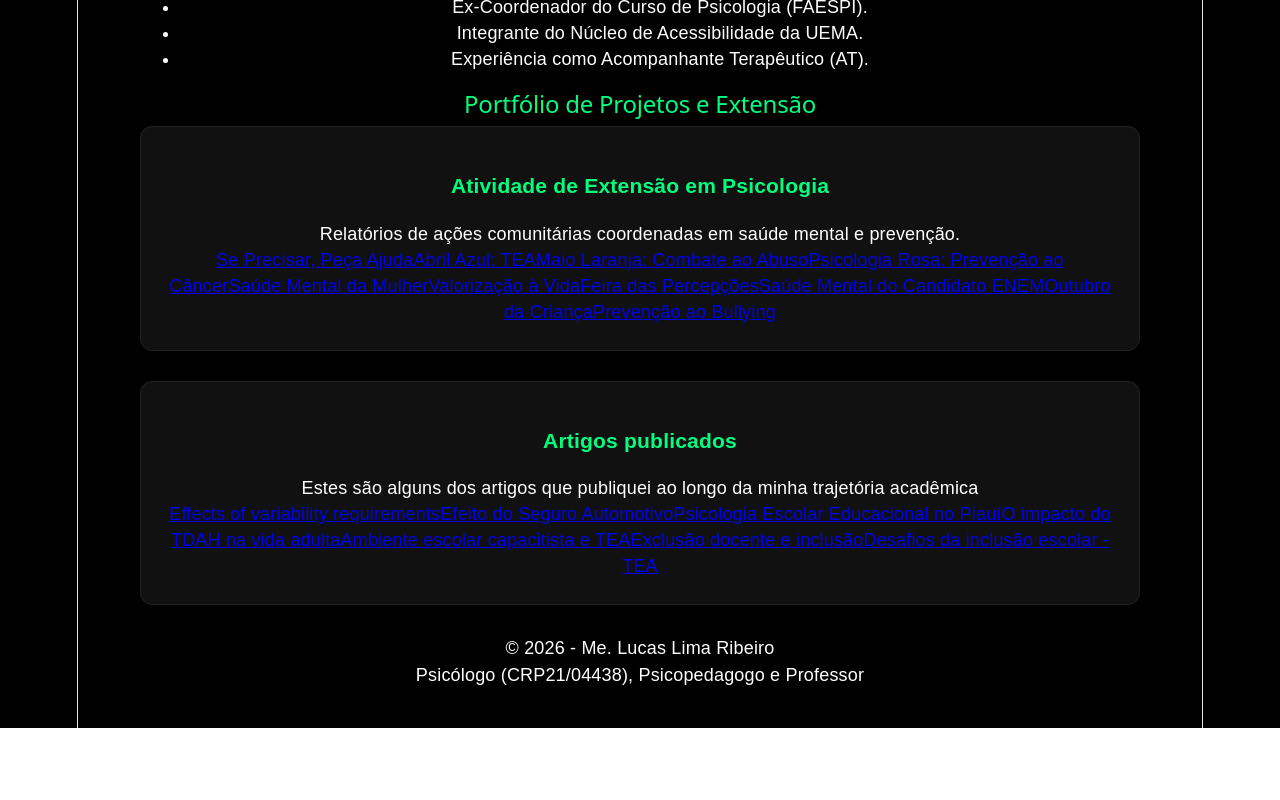
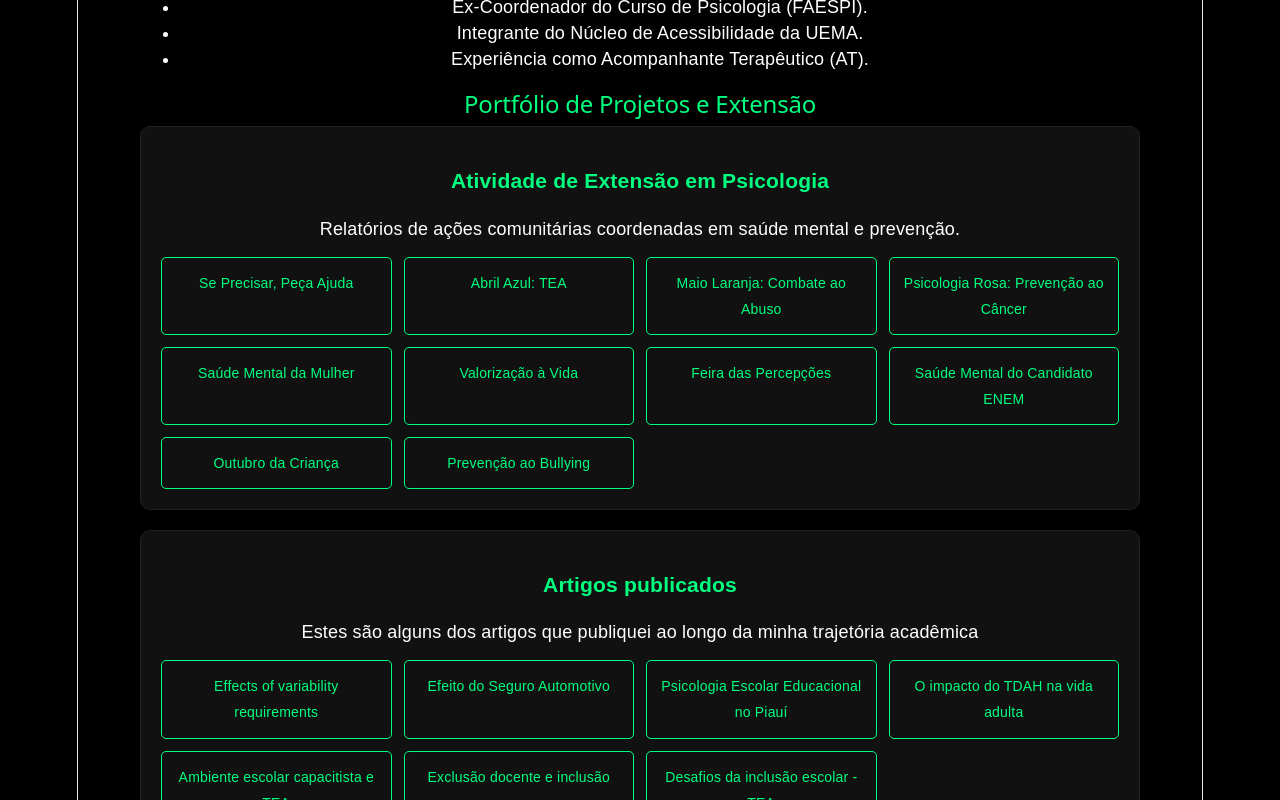
Before and after one commit to psilucaslima/portfolio-react, a React (Vite) app: page / in a window 1280 px wide. Shown: the part 1220-2020 px from the top of the page. Before the commit the page ends 1948 px from the top, so only its background shows below. Built offline with nearby package versions, Linux system fonts and the light colour scheme.

Commit message:
Update App.css

```diff
--- a/src/App.css
+++ b/src/App.css
@@ -55,3 +55,38 @@ h2, h3 { color: var(--verde); }
   background: var(--verde);
   color: #000;
 }
+
+/* Organiza os botões em colunas (grelha) */
+.pdf-grid {
+  display: grid;
+  grid-template-columns: repeat(auto-fit, minmax(220px, 1fr));
+  gap: 12px;
+  margin-top: 15px;
+}
+
+/* Estilo individual dos botões */
+.btn-pdf {
+  display: block;
+  padding: 12px;
+  border: 1px solid var(--verde);
+  color: var(--verde);
+  text-decoration: none;
+  border-radius: 5px;
+  font-size: 14px;
+  text-align: center;
+  transition: 0.3s;
+  background: transparent;
+}
+
+.btn-pdf:hover {
+  background: var(--verde);
+  color: #000;
+}
+
+/* Garante que os cards ocupem o espaço correto */
+.card {
+  background: #111;
+  padding: 20px;
+  border-radius: 10px;
+  margin-bottom: 20px;
+}
```
